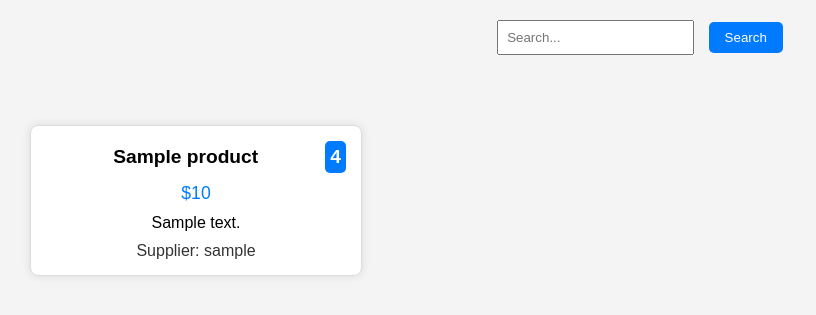
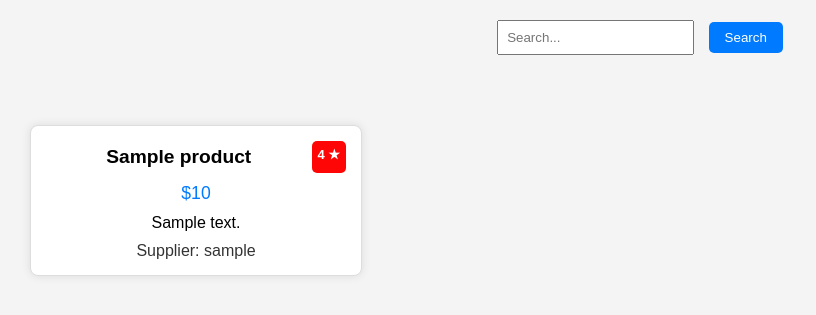
Before and after one commit to NaveenNV2303/Python-Project, a Flask app: template templates/customer.html in a window 1280 px wide. Shown: the part 135-450 px from the top of the page, without its empty margins (0-816 px from the left). Run offline with Flask 3, Linux system fonts and the light colour scheme; a user stored in the database is signed in; tables that the repository leaves empty or names only in its code hold one stand-in row (values such as "Sample post"); the template is opened without the code that fills it: most values are stand-ins (such as "Sample title", 1, 10 or a date in 2020).

Commit message:
rating color

```diff
--- a/templates/customer.html
+++ b/templates/customer.html
@@ -51,10 +51,11 @@
         }
 
         .product-rating{
-            background-color: #007bff;
-            padding: 5px;
+            background-color: #ff0606;
+            padding: 6px;
             color: #fff;
             border-radius: 5px;
+            font-size: small;
         }
 
         .product-price {
@@ -127,7 +128,7 @@
     <div class="product-container">
         {% for product in products %}
             <div class="product-card">
-                <div class="product-name"><span class="product-name-span">{{ product['ProductName'] }}</span> <span class="product-rating">{{ product['Rating'] }}</span></div>
+                <div class="product-name"><span class="product-name-span">{{ product['ProductName'] }}</span> <span class="product-rating">{{ product['Rating'] }} ★</span></div>
                 <div class="product-price">${{ product['Price'] }}</div>
                 <div class="product-description">{{ product['ProductDescription'] }}</div>
                 <div class="user-name">Supplier: {{ product['userName'] }}</div>
```
